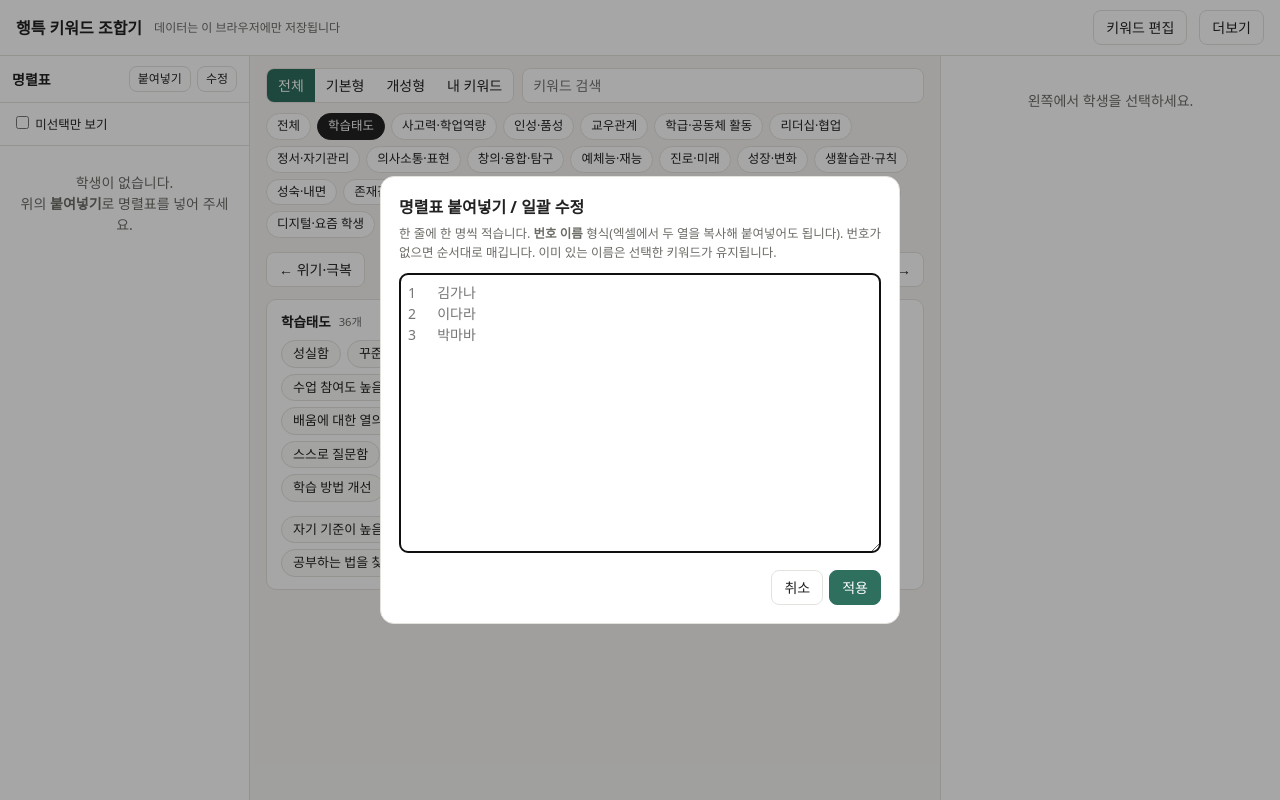
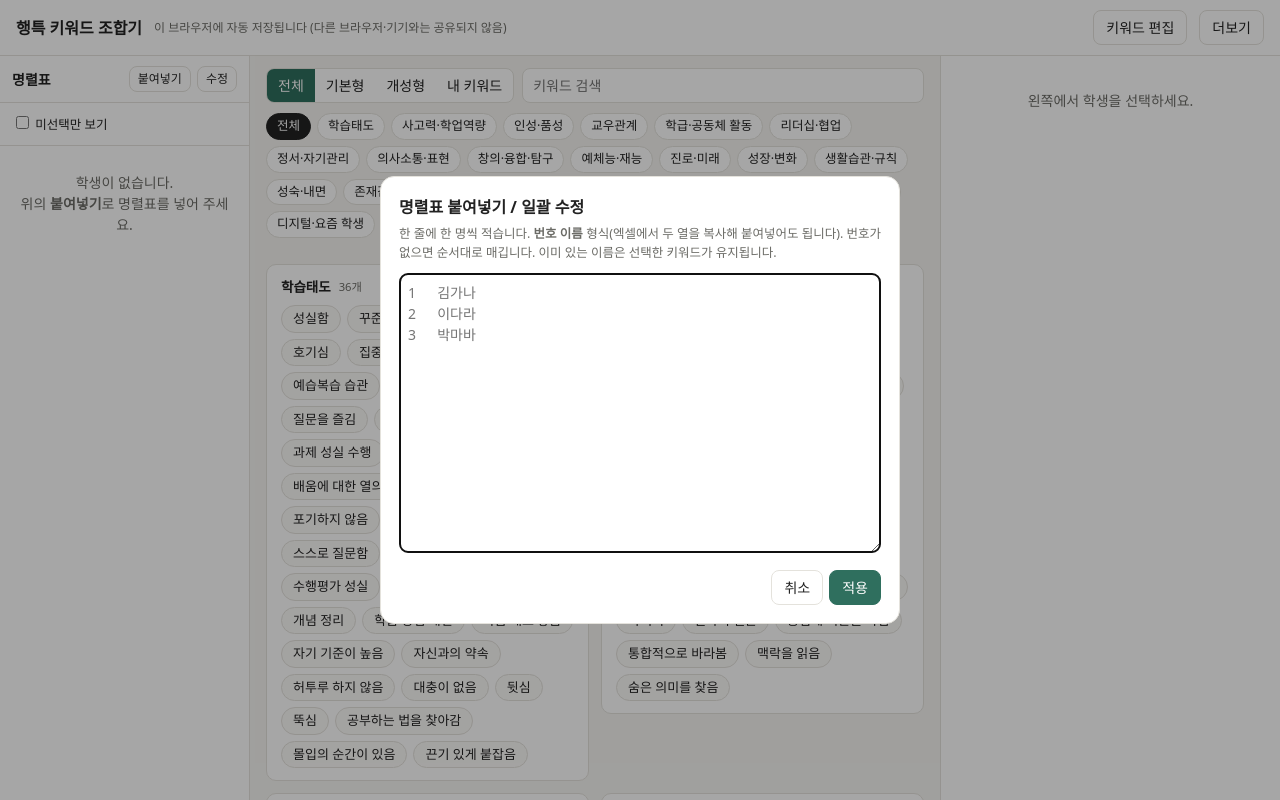
Before and after one commit to kwsrdt-glitch/Haengteuk, a plain HTML site: page index.html in a window 1280 px wide. Drawn offline with Linux system fonts and the light colour scheme.

Commit message:
Update save functionality and UI elements

```diff
--- a/index.html
+++ b/index.html
@@ -69,7 +69,6 @@ header .sp{flex:1}
 .sec h3 .sp{flex:1}
 .chips{display:flex;flex-wrap:wrap;gap:6px}
 .chip{border:1px solid var(--line);background:#fbfaf8;border-radius:99px;padding:3px 11px;font-size:13px;display:inline-flex;align-items:center;gap:4px;position:relative}
-.brk{flex-basis:100%;height:2px}
 .chip:hover{border-color:var(--accent)}
 .chip.on{background:var(--accent);border-color:var(--accent);color:#fff}
 .chip sup{font-size:10px;opacity:.6}
@@ -115,7 +114,7 @@ dialog .row{justify-content:flex-end;margin-top:12px}
 <div class="app">
   <header>
     <h1>행특 키워드 조합기</h1>
-    <span class="note">데이터는 이 브라우저에만 저장됩니다</span>
+    <span class="note" id="saveNote">이 브라우저에 자동 저장됩니다</span>
     <span class="sp"></span>
     <button class="btn" id="btnEditKw">키워드 편집</button>
     <details class="menu" id="menu">
@@ -291,12 +290,20 @@ const DEFAULT_PROMPT = `아래 키워드를 바탕으로 중학교 생활기록
 - 키워드에 없는 구체적인 사실이나 수상 실적, 활동 내용은 지어내지 않기`;
 const getPrompt = () => (S.prompt && S.prompt.trim()) ? S.prompt : DEFAULT_PROMPT;
 const buildPrompt = s => getPrompt().trim() + '\n\n키워드: ' + resultLine(s);
-const UI = {filter: 'all', tab: 'c1', q: '', onlyTodo: false, editKw: false, editRoster: false};
+const UI = {filter: 'all', tab: 'all', q: '', onlyTodo: false, editKw: false, editRoster: false};
 function load(){
   try{ const v = JSON.parse(localStorage.getItem(KEY)); if(v && Array.isArray(v.students) && Array.isArray(v.cats)) return v; }catch(e){}
   return null;
 }
-function save(){ try{ localStorage.setItem(KEY, JSON.stringify(S)); }catch(e){} }
+let saveOk = true;
+function save(){
+  try{ localStorage.setItem(KEY, JSON.stringify(S)); saveOk = true; }catch(e){ saveOk = false; }
+  const n = document.getElementById('saveNote');
+  if(n){
+    n.textContent = saveOk ? '이 브라우저에 자동 저장됩니다 (다른 브라우저·기기와는 공유되지 않음)' : '⚠ 이 브라우저에서는 저장이 안 됩니다. 더보기 → 백업 파일 저장을 이용하세요';
+    n.style.color = saveOk ? '' : 'var(--danger)';
+  }
+}
 function toast(msg){ const t = $('#toast'); t.textContent = msg; t.classList.add('show'); clearTimeout(toast._t); toast._t = setTimeout(() => t.classList.remove('show'), 1600); }
 const cur = () => S.students.find(s => s.id === S.curId) || null;
 
@@ -370,7 +377,7 @@ function renderSecs(){
     const chips = items.map(({it, i}, idx) => {
       const on = sel.has(it.t);
       const n = (use.get(it.t) || 0) - (on ? 1 : 0);
-      return `${idx > 0 && items[idx - 1].it.k !== it.k ? '<span class="brk"></span>' : ''}<button class="chip ${it.k} ${on ? 'on' : ''}" data-c="${c.id}" data-i="${i}">${esc(it.t)}${n > 0 ? `<sup>${n}</sup>` : ''}${UI.editKw ? '<span class="x" data-delkw="1">✕</span>' : ''}</button>`;
+      return `<button class="chip ${it.k} ${on ? 'on' : ''}" data-c="${c.id}" data-i="${i}">${esc(it.t)}${n > 0 ? `<sup>${n}</sup>` : ''}${UI.editKw ? '<span class="x" data-delkw="1">✕</span>' : ''}</button>`;
     }).join('');
     html += `<section class="sec"><h3>${esc(c.name)}<small>${c.items.length}개</small><span class="sp"></span>${UI.editKw ? `<button class="btn sm" data-renamecat="${c.id}">이름 변경</button><button class="btn sm danger" data-delcat="${c.id}">분류 삭제</button>` : ''}</h3><div class="chips">${chips}</div>${UI.editKw ? `<form class="addkw" data-addto="${c.id}"><input placeholder="키워드 추가 (쉼표로 여러 개)"><button class="btn sm">추가</button></form>` : ''}</section>`;
   });
@@ -630,11 +637,11 @@ $('#fileRestore').onchange = e => {
 };
 $('#mResetKw').onclick = () => {
   closeMenu();
-  if(confirm('키워드 목록을 처음 상태로 되돌릴까요? 직접 추가·삭제한 키워드가 사라집니다. (학생별 선택은 유지됩니다)')){ S.cats = defaultCats(); UI.tab = S.cats[0].id; save(); renderAll(); }
+  if(confirm('키워드 목록을 처음 상태로 되돌릴까요? 직접 추가·삭제한 키워드가 사라집니다. (학생별 선택은 유지됩니다)')){ S.cats = defaultCats(); UI.tab = 'all'; save(); renderAll(); }
 };
 $('#mResetAll').onclick = () => {
   closeMenu();
-  if(confirm('명렬표와 선택한 키워드를 포함해 모든 데이터를 지울까요? 되돌릴 수 없습니다.')){ S = {students: [], cats: defaultCats(), nextId: 1, curId: null}; UI.tab = S.cats[0].id; save(); renderAll(); }
+  if(confirm('명렬표와 선택한 키워드를 포함해 모든 데이터를 지울까요? 되돌릴 수 없습니다.')){ S = {students: [], cats: defaultCats(), nextId: 1, curId: null}; UI.tab = 'all'; save(); renderAll(); }
 };
 document.addEventListener('click', e => { if(!e.target.closest('#menu')) closeMenu(); });
 
@@ -658,7 +665,9 @@ if(S.dv !== 2){ /* 기본 키워드 목록 갱신: 직접 추가한 키워드와
   old.filter(c => /^u/.test(c.id)).forEach(c => fresh.push(c));
   S.cats = fresh; S.dv = 2; save();
 }
-if(!S.cats.some(c => c.id === UI.tab)) UI.tab = S.cats[0] ? S.cats[0].id : 'all';
+if(UI.tab !== 'all' && !S.cats.some(c => c.id === UI.tab)) UI.tab = 'all';
+save();
+try{ if(navigator.storage && navigator.storage.persist) navigator.storage.persist().catch(() => {}); }catch(e){}
 if(!S.curId && S.students[0]) S.curId = S.students[0].id;
 renderAll();
 if(!S.students.length) setTimeout(() => $('#btnPaste').click(), 200);
```
